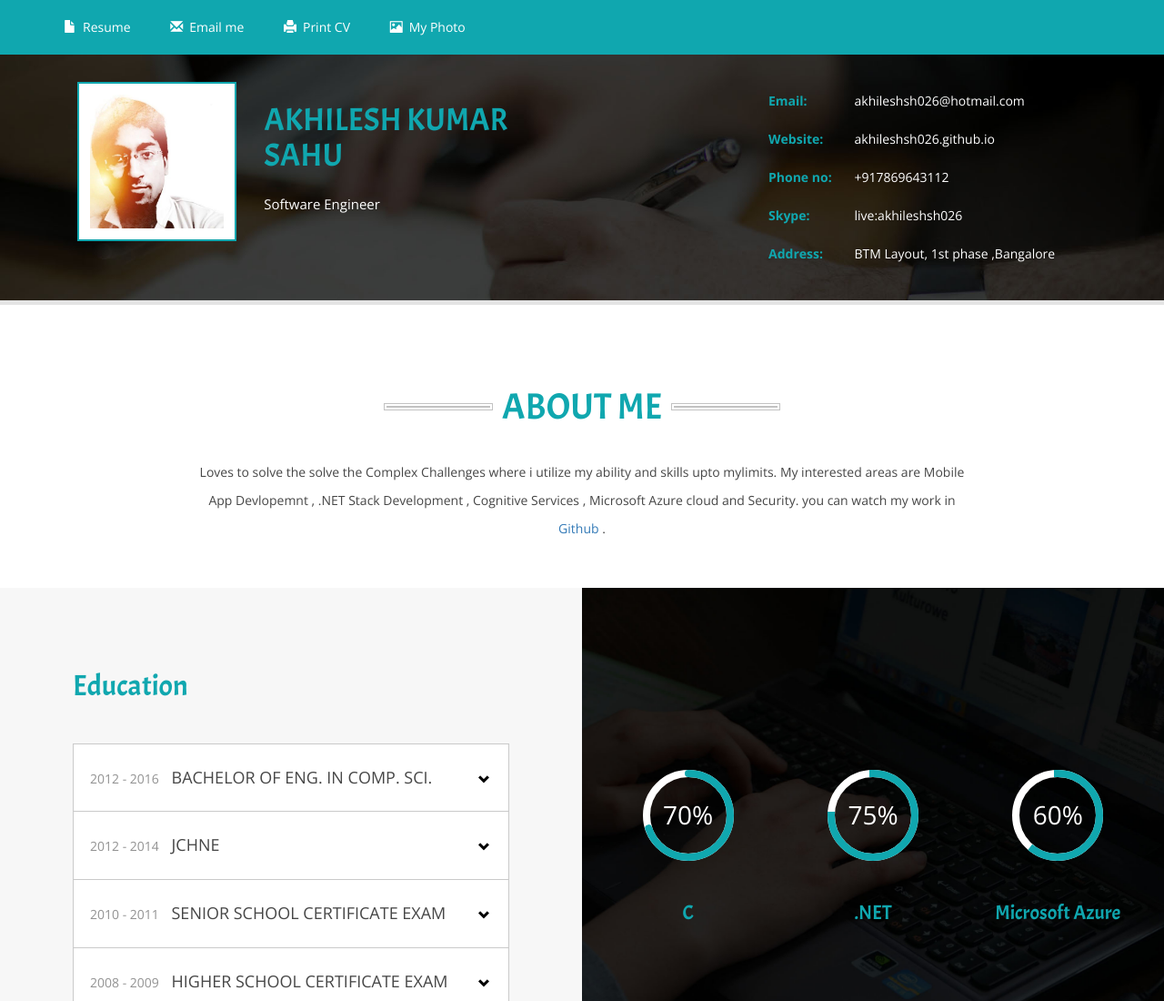
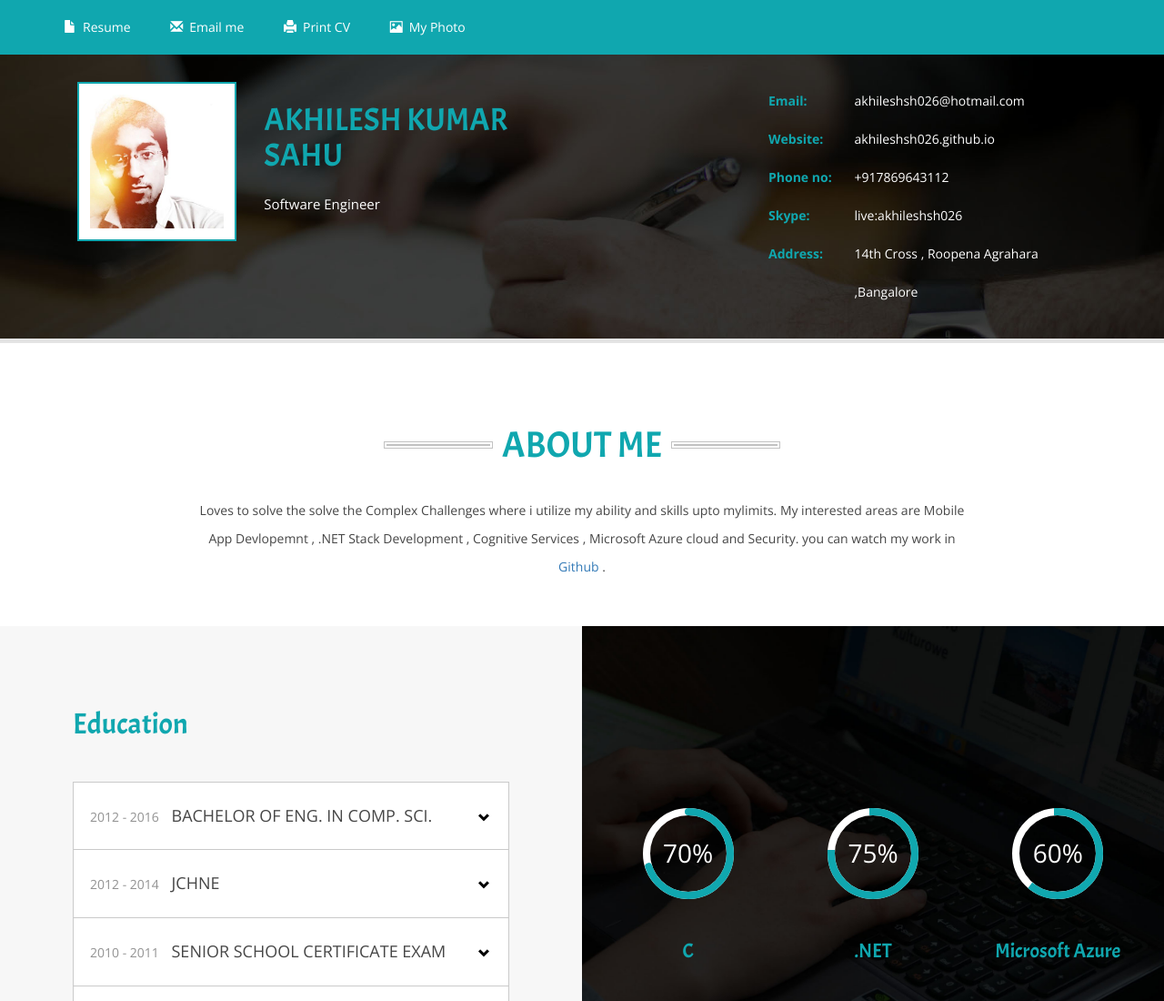
Before and after one commit to akhileshsh026/akhileshsh026.github.io, a plain HTML site: page index.html in a window 1280 px wide. Shown: the top 1100 px of the page at 91% size. Drawn offline with nearby package versions, Linux system fonts and the light colour scheme.

Commit message:
UPdating the address

```diff
--- a/index.html
+++ b/index.html
@@ -120,7 +120,7 @@
 				<li><a href="http://akhileshsh026.github.io">akhileshsh026.github.io</a></li>
 				<li>+917869643112</li>
 				<li>live:akhileshsh026</li>
-				<li> BTM Layout, 1st phase ,Bangalore</li>
+				<li> 14th Cross , Roopena Agrahara ,Bangalore</li>
 			</ul>
 			<div class="clearfix"></div>
 		</div>
```
